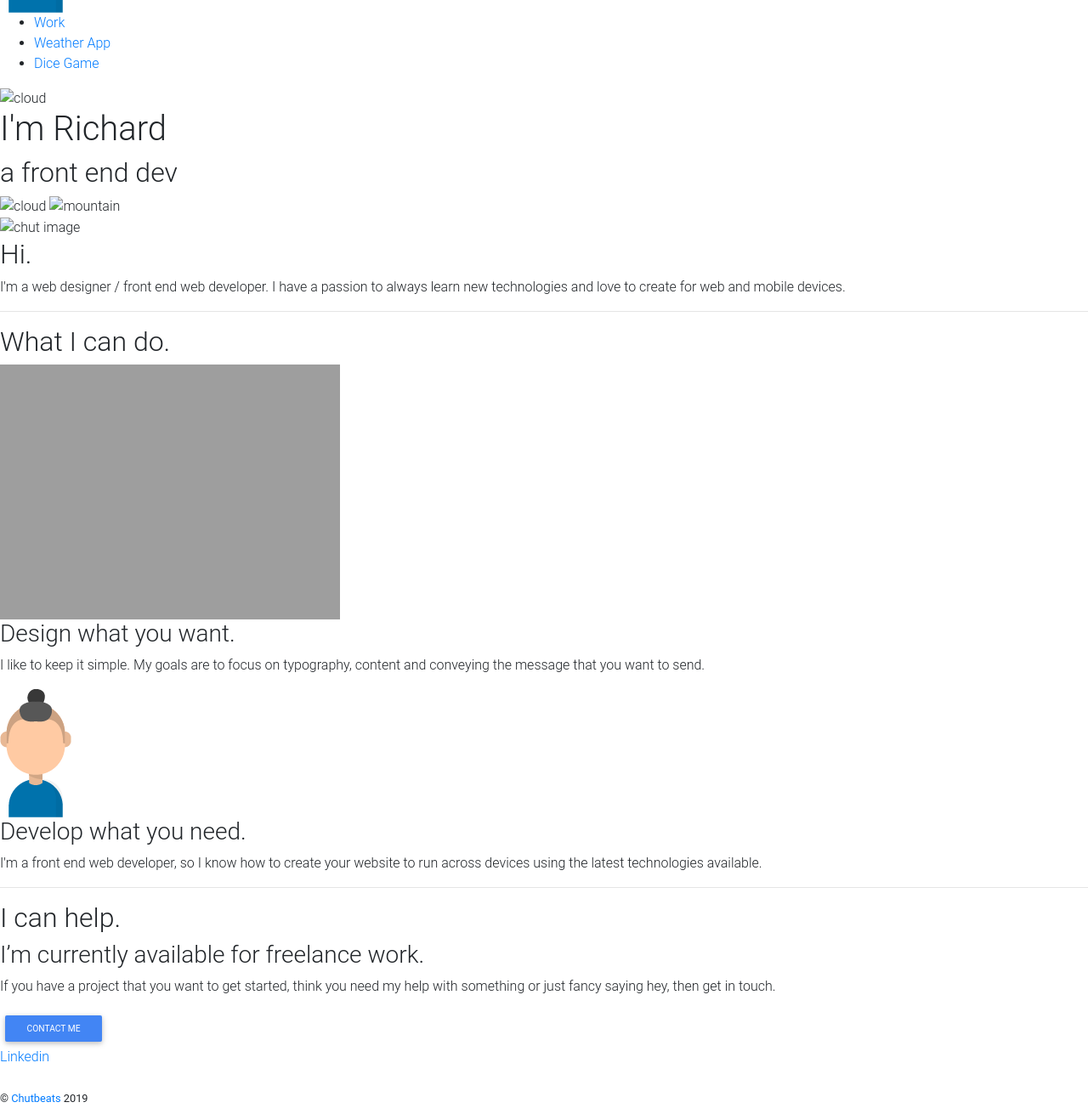
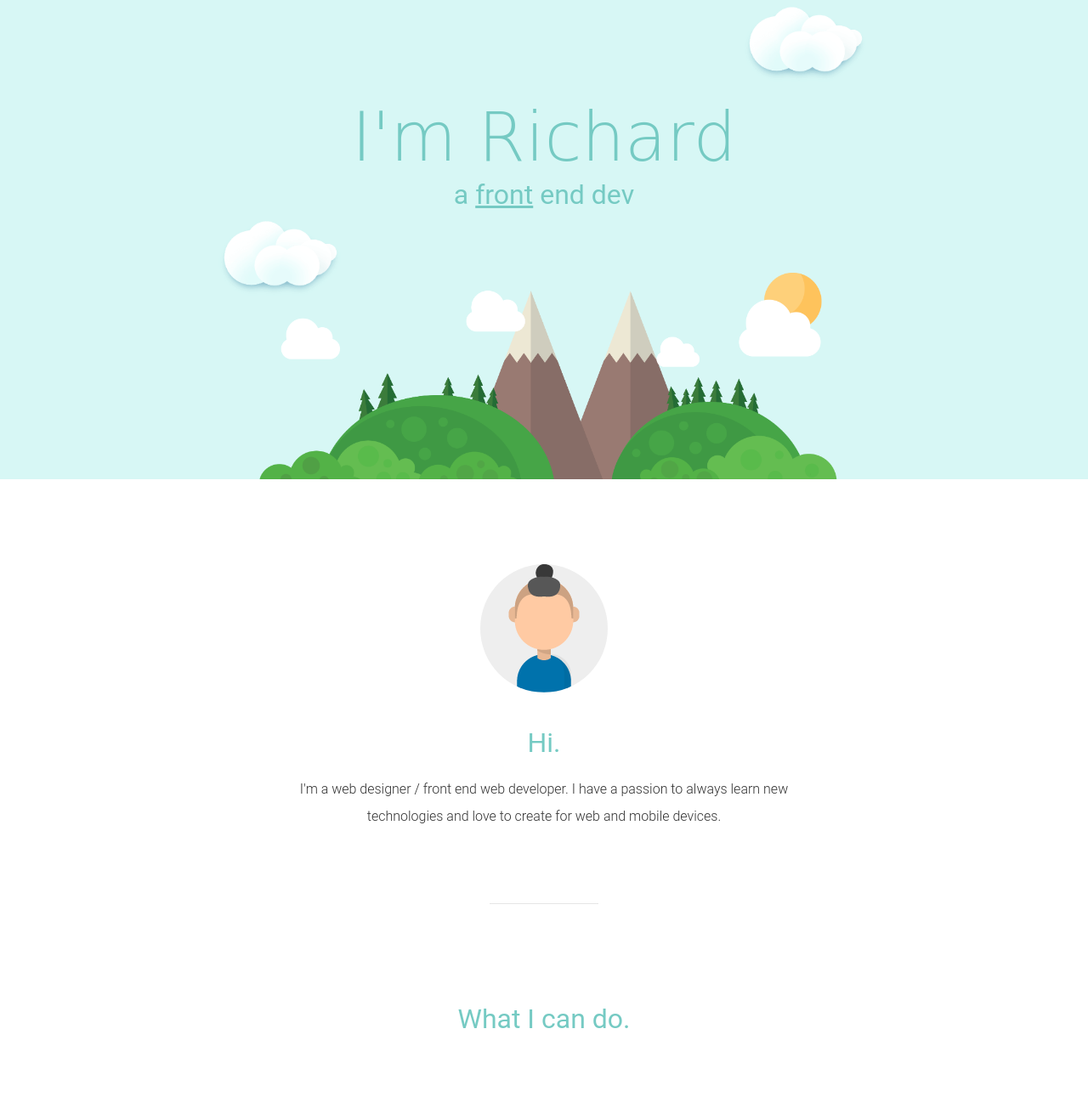
Before and after one commit to ialreadyblah/chutbeats, a plain HTML site: page index.html in a window 1280 px wide. Shown: the part 136-1440 px from the top of the page at 85% size. Drawn offline with nearby package versions, Linux system fonts and the light colour scheme; the site is published under a folder, as on GitHub Pages, so addresses that start at the root find nothing.

Commit message:
Update index.html

```diff
--- a/index.html
+++ b/index.html
@@ -15,7 +15,7 @@
    <link href="https://cdnjs.cloudflare.com/ajax/libs/mdbootstrap/4.8.7/css/mdb.min.css" rel="stylesheet">
 
    <!-- custom css -->
-   <link rel="stylesheet" href="/css/style.css" />
+   <link rel="stylesheet" href="css/style.css" />
 </head>
 
 <body>
@@ -36,15 +36,15 @@
    </nav>
 
    <div class="top-container">
-      <img class="top-cloud" src="/img/cloud.png" alt="cloud" />
+      <img class="top-cloud" src="img/cloud.png" alt="cloud" />
       <h1>I'm Richard</h1>
       <h2>a <span>front</span> end dev</h2>
-      <img class="bottom-cloud" src="/img/cloud.png" alt="cloud" />
-      <img class="mountain" src="/img/mountain.png" alt="mountain" />
+      <img class="bottom-cloud" src="img/cloud.png" alt="cloud" />
+      <img class="mountain" src="img/mountain.png" alt="mountain" />
    </div>
    <div class="middle-container">
       <div class="img-frame">
-         <img src="/img/chut.png" alt="chut image" />
+         <img src="img/chut.png" alt="chut image" />
       </div>
       <h2>Hi.</h2>
       <p class="intro">
@@ -102,7 +102,7 @@
       <small>&copy; <a href="www.chutbeats.com">Chutbeats</a> 2019</small>
    </footer>
 
-   <script src="/scripts/script.js"></script>
+   <script src="scripts/script.js"></script>
 </body>
 
 </html>
```
